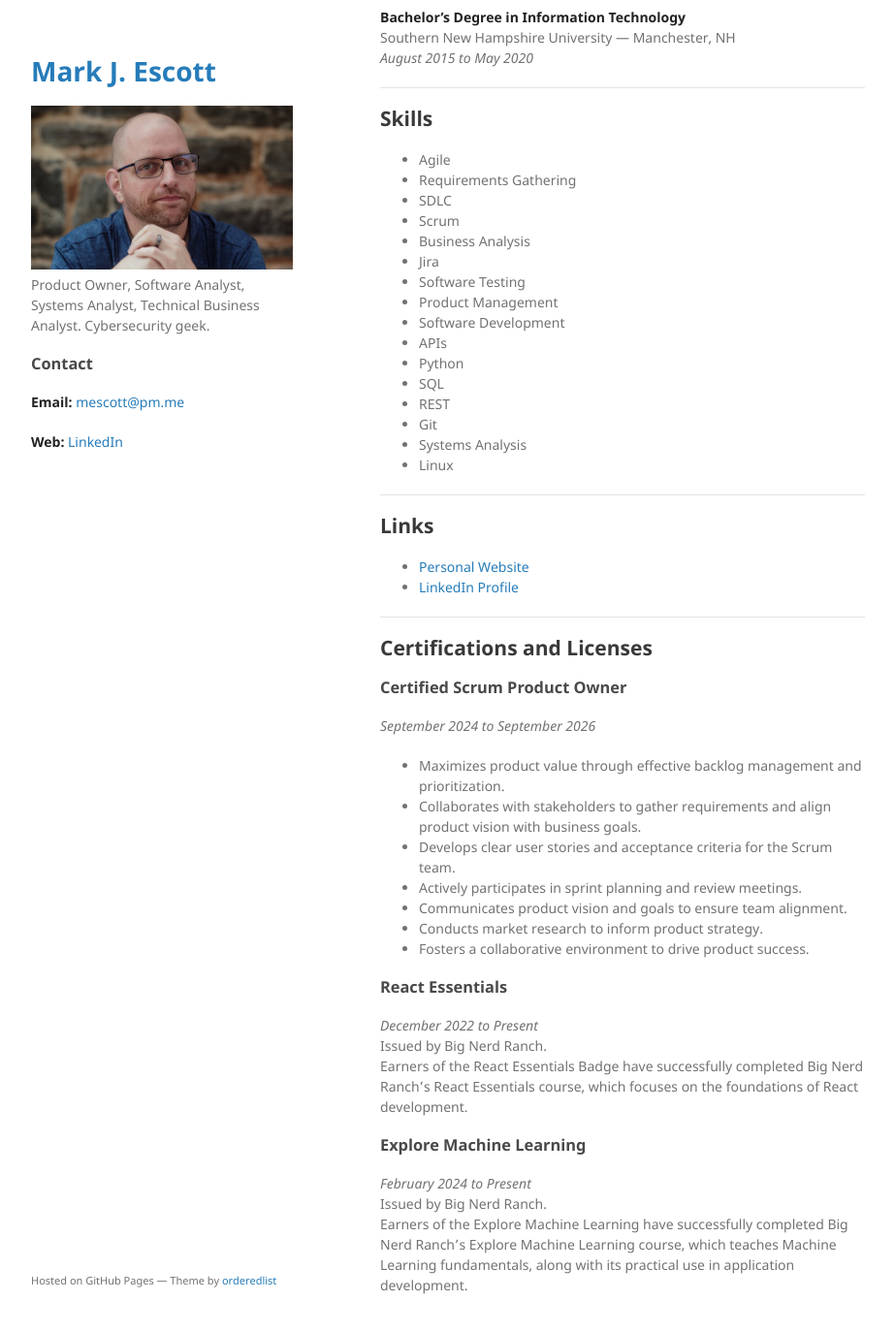
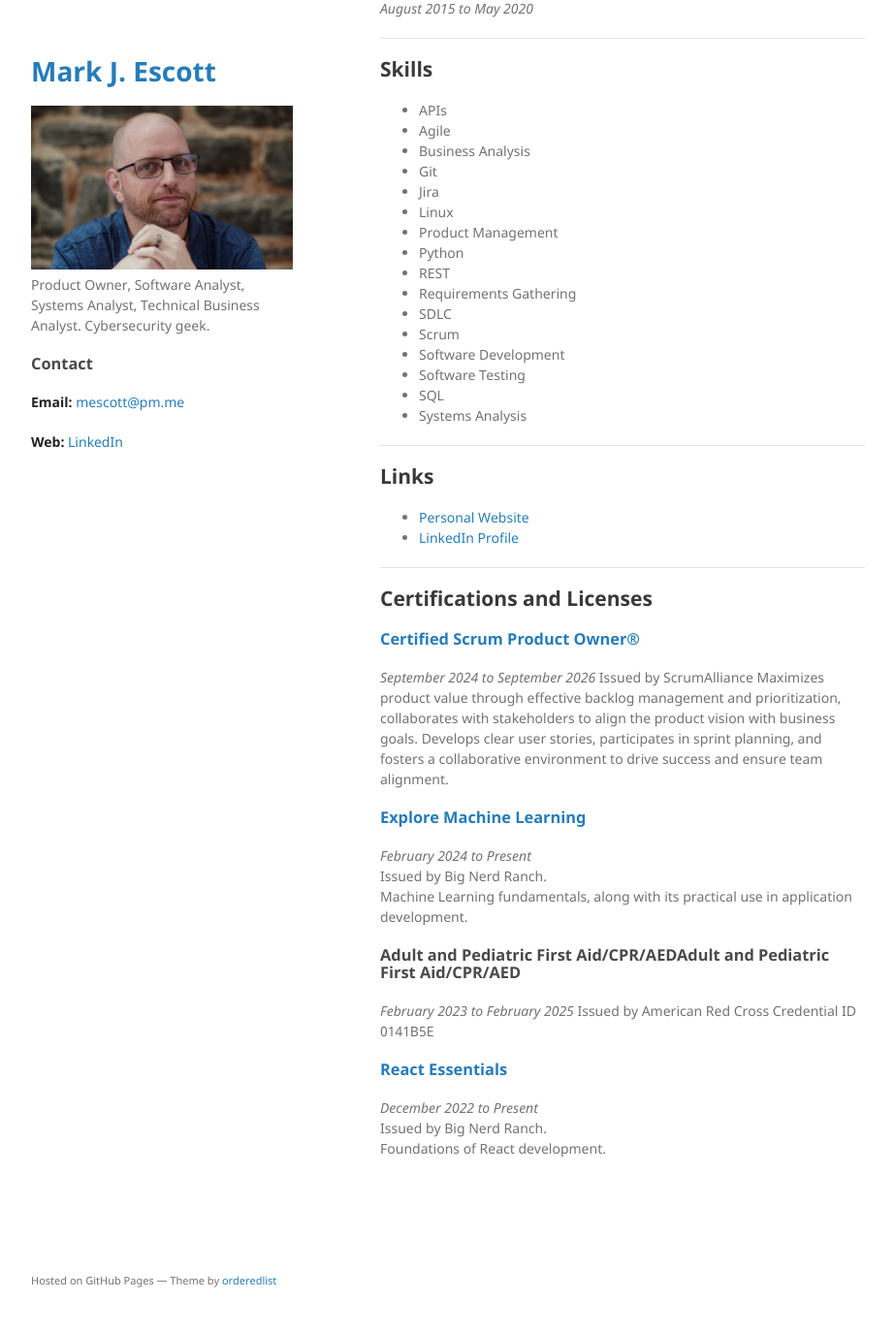
Before and after one commit to mjescott/mjescott.github.io, a Jekyll site: the page built from index.md, in a window 1280 px wide and 1400 px high, scrolled down 1477 px. Shown: the top 1374 px of the window at 97% size, without its empty margins (178-1101 px from the left). Built offline with Jekyll 4.4.1, drawn with Linux system fonts in a browser that asks for light colours; our own code applies the rules of GitHub Pages for plain Markdown files; some of the changed text lies outside the part shown.

Commit message:
Update index.md

```diff
--- a/index.md
+++ b/index.md
@@ -52,22 +51,22 @@ Southern New Hampshire University — Manchester, NH
 
 ## Skills
 
+- APIs
 - Agile
+- Business Analysis
+- Git
+- Jira
+- Linux
+- Product Management
+- Python
+- REST
 - Requirements Gathering
 - SDLC
 - Scrum
-- Business Analysis
-- Jira
+- Software Development
 - Software Testing
-- Product Management
-- Software Development
-- APIs
-- Python
 - SQL
-- REST
-- Git
 - Systems Analysis
-- Linux
 
 ---
 
@@ -80,23 +79,22 @@ Southern New Hampshire University — Manchester, NH
 
 ## Certifications and Licenses
 
-### Certified Scrum Product Owner
+### [Certified Scrum Product Owner®](https://bcert.me/sojvbkeip)
 *September 2024 to September 2026*
+Issued by ScrumAlliance
+Maximizes product value through effective backlog management and prioritization, collaborates with stakeholders to align the product vision with business goals. Develops clear user stories, participates in sprint planning, and fosters a collaborative environment to drive success and ensure team alignment.
 
-- Maximizes product value through effective backlog management and prioritization.
-- Collaborates with stakeholders to gather requirements and align product vision with business goals.
-- Develops clear user stories and acceptance criteria for the Scrum team.
-- Actively participates in sprint planning and review meetings.
-- Communicates product vision and goals to ensure team alignment.
-- Conducts market research to inform product strategy.
-- Fosters a collaborative environment to drive product success.
+### [Explore Machine Learning](https://www.credly.com/badges/3da6db2a-3f01-418f-ac12-866049dbd70c/linked_in_profile)
+*February 2024 to Present*
+Issued by Big Nerd Ranch.
+Machine Learning fundamentals, along with its practical use in application development.
 
-### React Essentials
+### Adult and Pediatric First Aid/CPR/AEDAdult and Pediatric First Aid/CPR/AED
+*February 2023 to February 2025*
+Issued by American Red Cross
+Credential ID 0141B5E
+
+### [React Essentials](https://www.credly.com/badges/2b1f7996-48dd-416c-bf7a-a5363959f396/linked_in_profile)
 *December 2022 to Present*
 Issued by Big Nerd Ranch.
-Earners of the React Essentials Badge have successfully completed Big Nerd Ranch's React Essentials course, which focuses on the foundations of React development.
-
-### Explore Machine Learning
-*February 2024 to Present*
-Issued by Big Nerd Ranch.
-Earners of the Explore Machine Learning have successfully completed Big Nerd Ranch's Explore Machine Learning course, which teaches Machine Learning fundamentals, along with its practical use in application development.
+Foundations of React development.
```
Also changed, not shown: other parts of index.md (+1 -2 lines).
